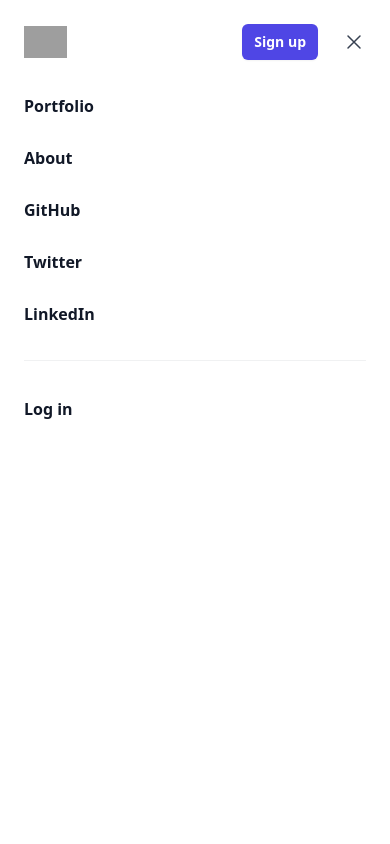
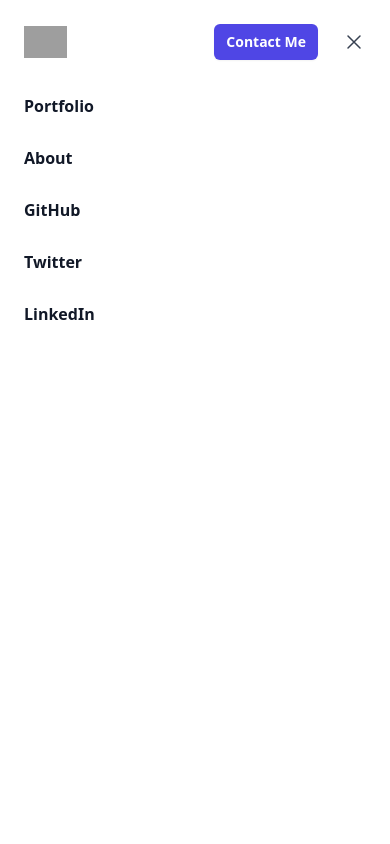
Before and after one commit to cguliuzza/tina-dev-site, a Next.js app: page / in a window 390 px wide. Both pictures are taken after a click on the button "Open main menu". Shown: the top 844 px of the page. Built offline with nearby package versions, Linux system fonts and the light colour scheme; grey boxes are pictures that could not be loaded.

Commit message:
remove log in / sign up buttons

```diff
--- a/components/Navbar.tsx
+++ b/components/Navbar.tsx
@@ -98,10 +98,10 @@ export default function Navbar() {
               />
             </a>
             <a
-              href="#"
+              href="/contact"
               className="ml-auto rounded-md bg-indigo-600 py-2 px-3 text-sm font-semibold text-white shadow-sm hover:bg-indigo-500 focus-visible:outline focus-visible:outline-2 focus-visible:outline-offset-2 focus-visible:outline-indigo-600"
             >
-              Sign up
+              Contact Me
             </a>
             <button
               type="button"
@@ -125,14 +125,6 @@ export default function Navbar() {
                   </a>
                 ))}
               </div>
-              <div className="py-6">
-                <a
-                  href="#"
-                  className="-mx-3 block rounded-lg py-2.5 px-3 text-base font-semibold leading-7 text-gray-900 hover:bg-gray-50"
-                >
-                  Log in
-                </a>
-              </div>
             </div>
           </div>
         </Dialog.Panel>
```
